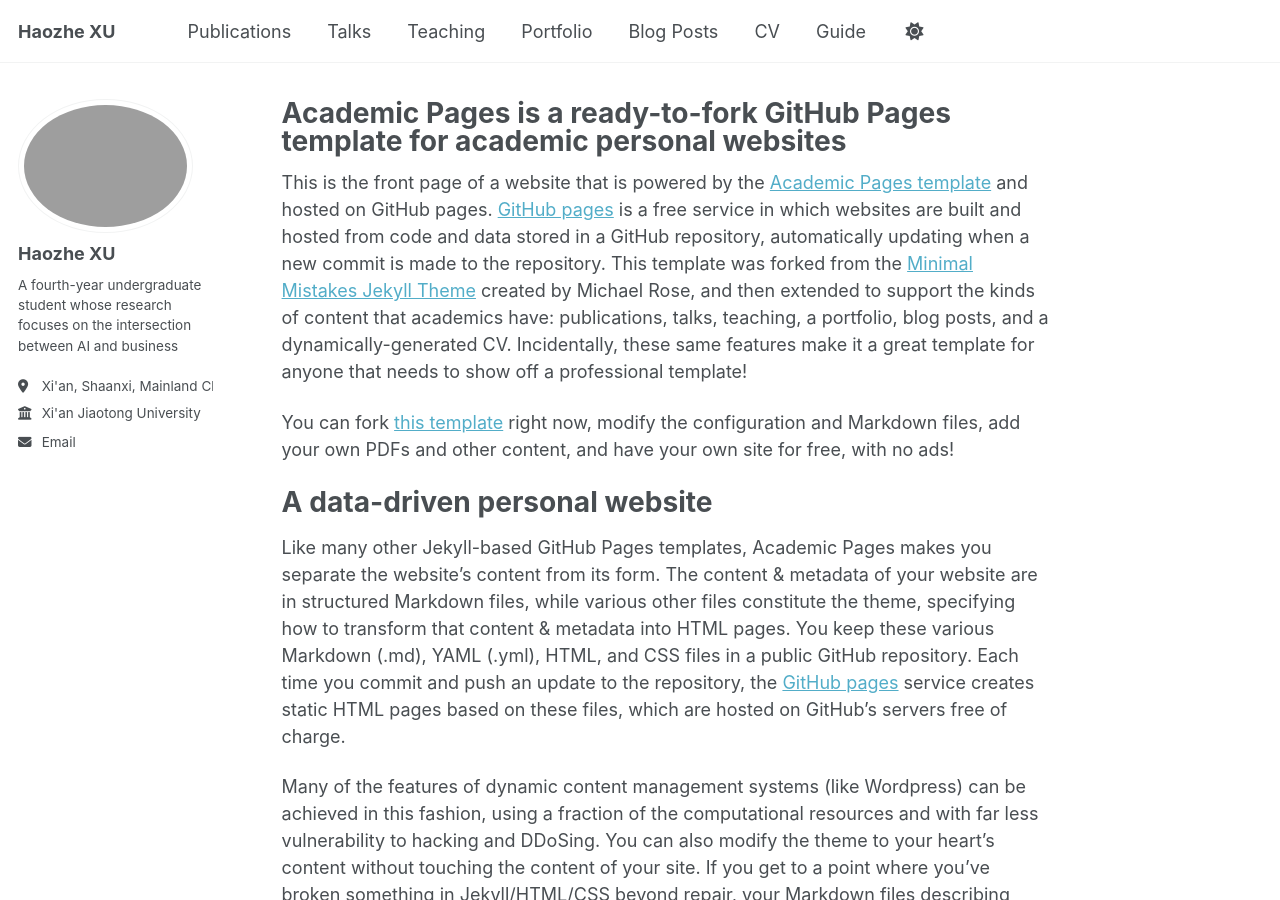
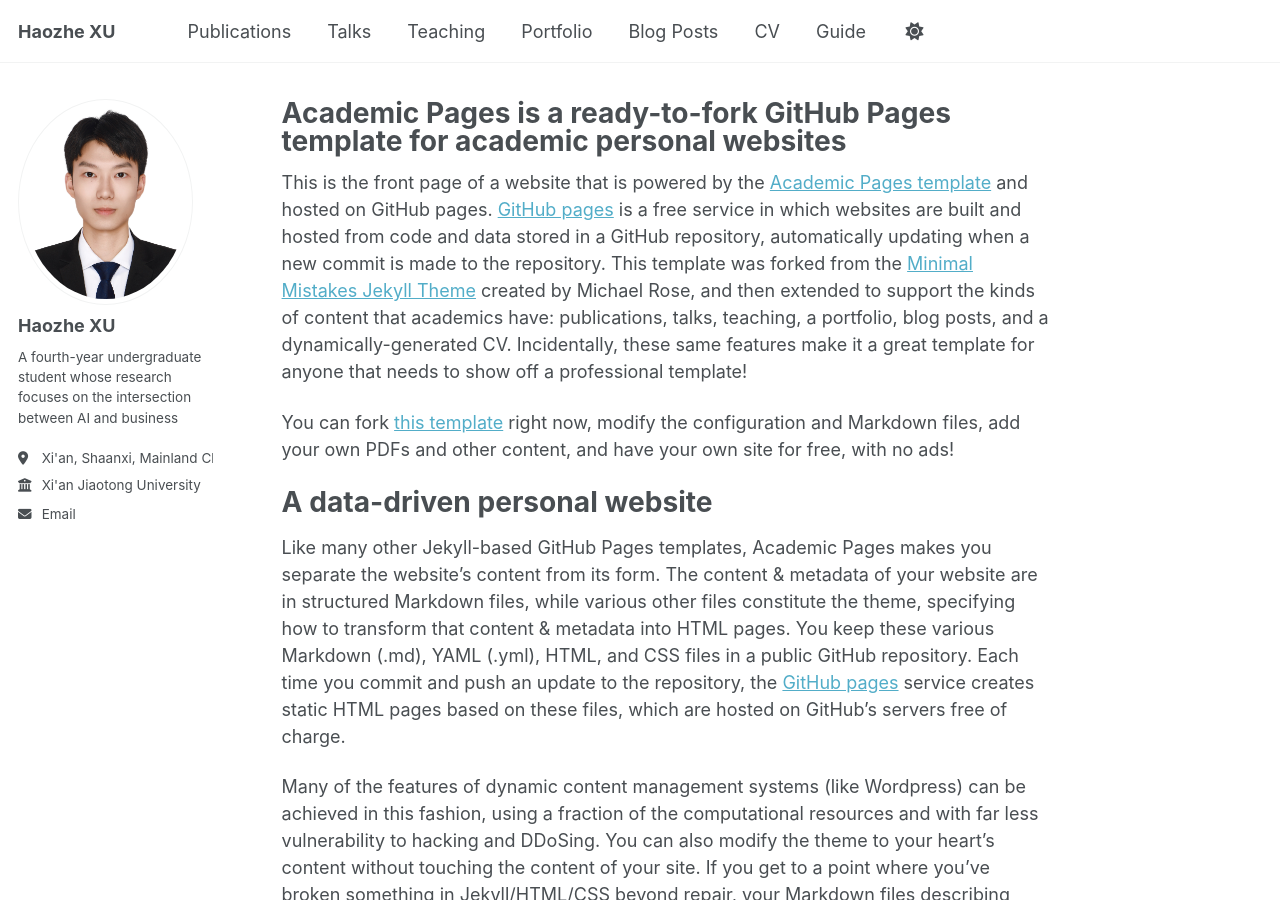
Before and after one commit to XuHaozhe0204/XuHaozhe0204.github.io, a Jekyll site: the page built from _pages/about.md, in a window 1280 px wide and 900 px high. Built offline with Jekyll 4.4.1, drawn with Linux system fonts in a browser that asks for light colours; a script that is not in the unit is left out.

Commit message:
Update _config.yml

```diff
--- a/_config.yml
+++ b/_config.yml
@@ -23,7 +23,7 @@ repository               : "XuHaozhe0204/XuHaozhe0204.github.io"
 #               Additional customization can be done by editing /_includes/author-profile.html
 author:
   # Biographic information
-  avatar           : "111.png"
+  avatar           : "149.jpg"
   name             : "Haozhe XU"
   pronouns         : # example: "she/her"
   bio              : "A fourth-year undergraduate student whose research focuses on the intersection between AI and business"
```
